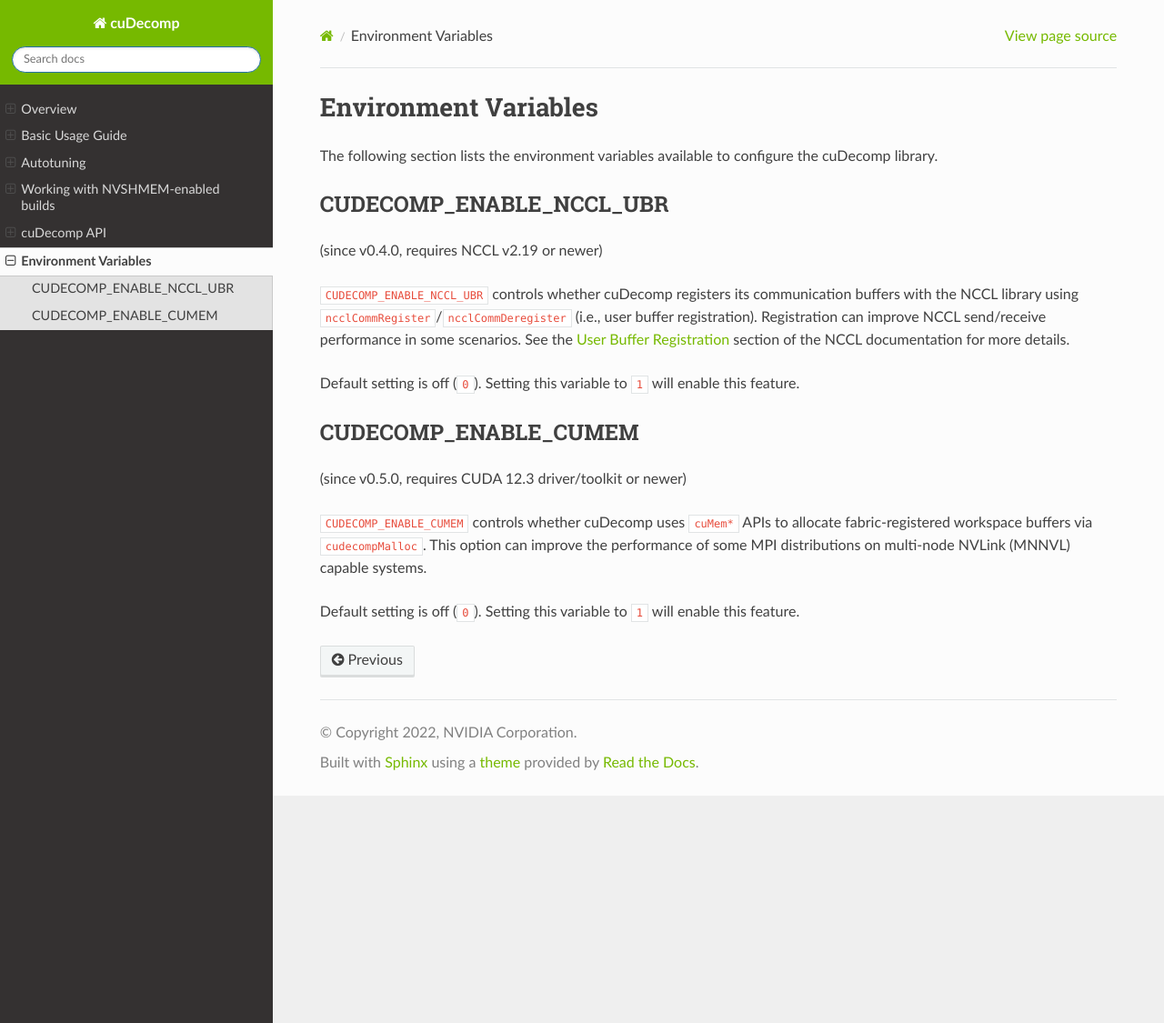
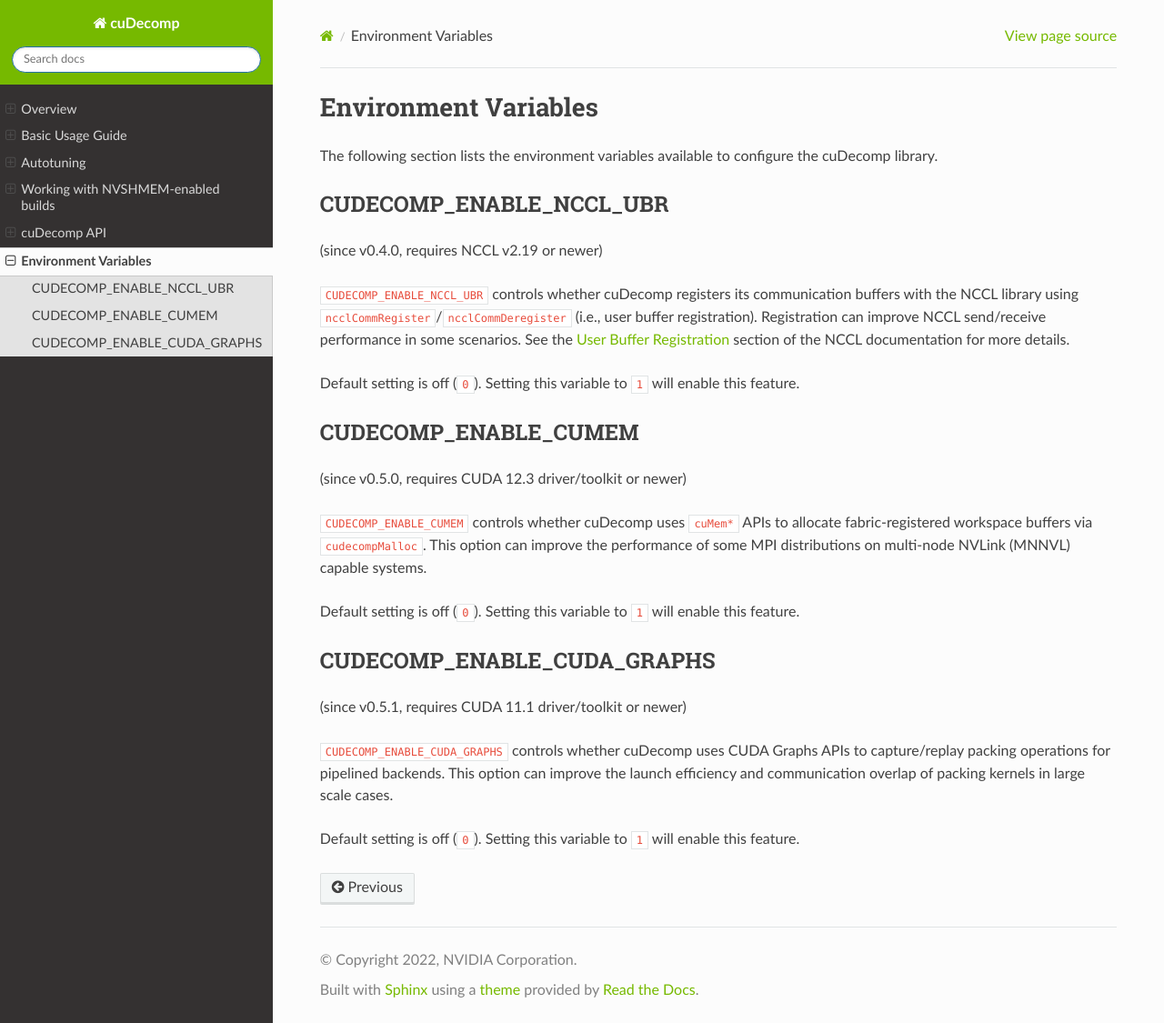
Before and after one commit to NVIDIA/cuDecomp, a Sphinx documentation site: the page built from docs/env_vars.rst, in a window 1280 px wide and 1125 px high. Shown: the whole window at 91% size. Built offline with Sphinx 7.4.7 and the Read the Docs theme 3.1.0, drawn with Linux system fonts in a browser that asks for light colours.

Commit message:
Update docs.

```diff
--- a/docs/env_vars.rst
+++ b/docs/env_vars.rst
@@ -23,3 +23,12 @@ CUDECOMP_ENABLE_CUMEM
 some MPI distributions on multi-node NVLink (MNNVL) capable systems.
 
 Default setting is off (:code:`0`). Setting this variable to :code:`1` will enable this feature.
+
+CUDECOMP_ENABLE_CUDA_GRAPHS
+---------------------------
+(since v0.5.1, requires CUDA 11.1 driver/toolkit or newer)
+
+:code:`CUDECOMP_ENABLE_CUDA_GRAPHS` controls whether cuDecomp uses CUDA Graphs APIs to capture/replay packing operations for pipelined backends. This option can improve the launch efficiency
+and communication overlap of packing kernels in large scale cases.
+
+Default setting is off (:code:`0`). Setting this variable to :code:`1` will enable this feature.
```
